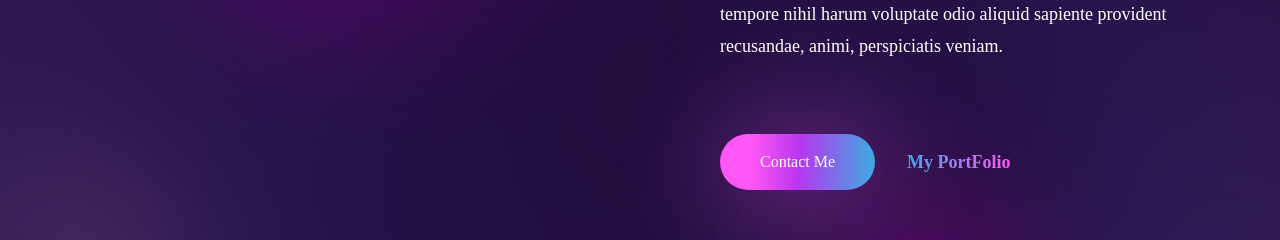
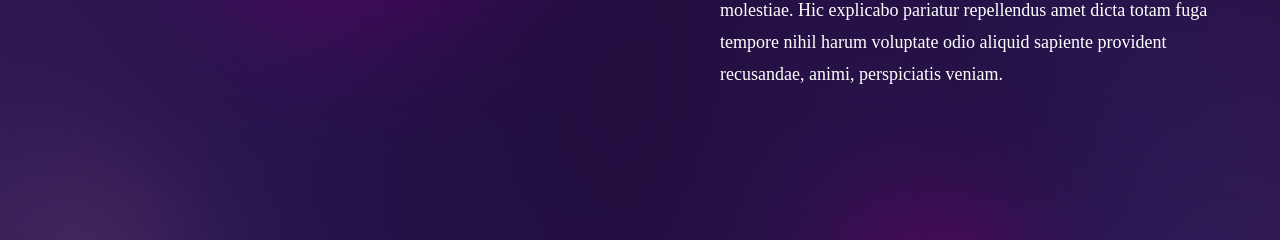
Before and after one commit to HA-SEUNG-JEONG/react-portfolio, a React (Create React App) app: page / in a window 1280 px wide. Shown: the part 1133-1373 px from the top of the page. Built offline with nearby package versions, Linux system fonts and the light colour scheme.

Commit message:
Chore : Contact Me 버튼 삭제

```diff
--- a/src/components/About.tsx
+++ b/src/components/About.tsx
@@ -31,12 +31,6 @@ const About = () => {
               recusandae, animi, perspiciatis veniam.
             </p>
             <div className="flex gap-6 lg:gap-x-10 mb-12"></div>
-            <div className="flex gap-x-8 items-center">
-              <button className="btn btn-lg">Contact Me</button>
-              <a href="#" className="text-gradient">
-                My PortFolio
-              </a>
-            </div>
           </motion.div>
         </div>
       </div>
```
